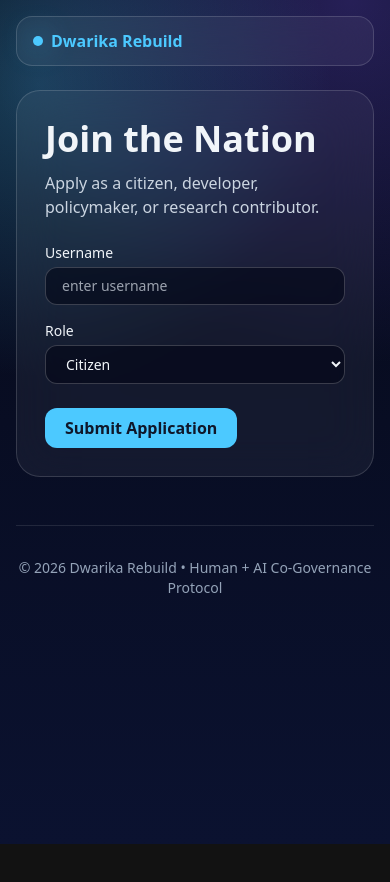
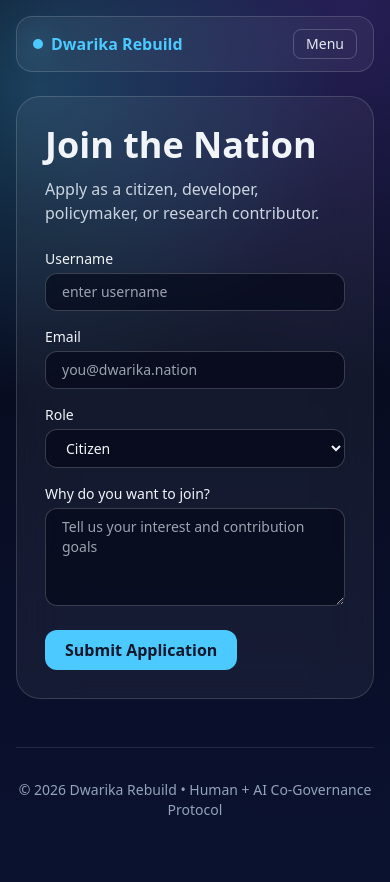
Before and after one commit to AnkitYadavnadaura/Dwarika_rebuild, a Next.js app: page /join in a window 390 px wide. Before the commit the page ends 844 px from the top, so only its background shows below. Built offline with nearby package versions, Linux system fonts and the light colour scheme.

Commit message:
Continue UX improvements with mobile nav and enhanced join flow

```diff
--- a/app/government/page.js
+++ b/app/government/page.js
@@ -1,22 +1,5 @@
-const ministries = [
-  ['Governance Intelligence', 'AI agents simulate policy outcomes before law activation.'],
-  ['Public Systems', 'National services dashboard for housing, transport, and digital infrastructure.'],
-  ['Justice & Protocol', 'Dispute resolution with constitutional checks and immutable records.'],
-];
+import { redirect } from 'next/navigation';
 
-export default function GovernmentPage() {
-  return (
-    <section className="glass rounded-3xl p-7 md:p-10">
-      <h1 className="text-4xl font-bold">Government Portal</h1>
-      <p className="mt-3 text-slate-300">Human councils and AI advisors co-govern with full transparency.</p>
-      <div className="mt-6 grid gap-4 md:grid-cols-3">
-        {ministries.map(([title, desc]) => (
-          <article key={title} className="rounded-2xl border border-white/15 bg-white/5 p-4">
-            <h3 className="font-semibold text-neon">{title}</h3>
-            <p className="mt-1 text-sm text-slate-300">{desc}</p>
-          </article>
-        ))}
-      </div>
-    </section>
-  );
+export default function GovernmentRedirectPage() {
+  redirect('/governance');
 }
--- a/app/join/page.js
+++ b/app/join/page.js
@@ -12,17 +12,41 @@ export default function JoinPage() {
       <form className="mt-6 grid gap-4 md:max-w-xl">
         <label className="grid gap-1 text-sm">
           Username
-          <input className="rounded-xl border border-white/20 bg-slate-950/60 px-4 py-2 outline-none focus:border-neon" placeholder="enter username" />
+          <input
+            className="rounded-xl border border-white/20 bg-slate-950/60 px-4 py-2 outline-none focus:border-neon"
+            placeholder="enter username"
+            name="username"
+          />
+        </label>
+
+        <label className="grid gap-1 text-sm">
+          Email
+          <input
+            type="email"
+            className="rounded-xl border border-white/20 bg-slate-950/60 px-4 py-2 outline-none focus:border-neon"
+            placeholder="you@dwarika.nation"
+            name="email"
+          />
         </label>
 
         <label className="grid gap-1 text-sm">
           Role
-          <select className="rounded-xl border border-white/20 bg-slate-950/60 px-4 py-2 outline-none focus:border-neon">
+          <select className="rounded-xl border border-white/20 bg-slate-950/60 px-4 py-2 outline-none focus:border-neon" name="role">
             <option>Citizen</option>
             <option>Developer</option>
             <option>Researcher</option>
             <option>Policy Contributor</option>
           </select>
+        </label>
+
+        <label className="grid gap-1 text-sm">
+          Why do you want to join?
+          <textarea
+            rows={4}
+            className="rounded-xl border border-white/20 bg-slate-950/60 px-4 py-2 outline-none focus:border-neon"
+            placeholder="Tell us your interest and contribution goals"
+            name="motivation"
+          />
         </label>
 
         <button type="button" className="mt-2 w-fit rounded-xl bg-neon px-5 py-2 font-semibold text-slate-900">
--- a/app/page.js
+++ b/app/page.js
@@ -1,5 +1,11 @@
 import HeroSection from '../components/HeroSection';
 import FeatureCard from '../components/FeatureCard';
+
+export const metadata = {
+  title: 'Dwarika Rebuild | Rebuilding Dwarika as a Digital Nation',
+  description:
+    'Explore Dwarika Rebuild: a futuristic centralized virtual country where humans and AI co-govern democracy, economy, and justice.',
+};
 
 const features = [
   {
--- a/components/SiteHeader.js
+++ b/components/SiteHeader.js
@@ -1,4 +1,7 @@
+'use client';
+
 import Link from 'next/link';
+import { useState } from 'react';
 
 const links = [
   ['Home', '/'],
@@ -11,12 +14,15 @@ const links = [
 ];
 
 export default function SiteHeader() {
+  const [open, setOpen] = useState(false);
+
   return (
     <header className="glass sticky top-4 z-40 rounded-2xl px-4 py-3">
       <div className="mx-auto flex max-w-6xl items-center justify-between gap-4">
         <Link href="/" className="flex items-center gap-2 text-base font-semibold text-neon">
           <span className="h-2.5 w-2.5 rounded-full bg-neon shadow-neon" /> Dwarika Rebuild
         </Link>
+
         <nav className="hidden flex-wrap gap-4 text-sm text-slate-300 lg:flex">
           {links.map(([label, href]) => (
             <Link key={href} href={href} className="transition hover:text-neon">
@@ -24,7 +30,27 @@ export default function SiteHeader() {
             </Link>
           ))}
         </nav>
+
+        <button
+          type="button"
+          className="rounded-lg border border-white/20 px-3 py-1 text-sm text-slate-200 lg:hidden"
+          onClick={() => setOpen((v) => !v)}
+          aria-expanded={open}
+          aria-label="Toggle navigation"
+        >
+          Menu
+        </button>
       </div>
+
+      {open && (
+        <nav className="mt-3 grid gap-2 border-t border-white/10 pt-3 text-sm text-slate-300 lg:hidden">
+          {links.map(([label, href]) => (
+            <Link key={href} href={href} className="rounded-lg px-2 py-1 hover:bg-white/10" onClick={() => setOpen(false)}>
+              {label}
+            </Link>
+          ))}
+        </nav>
+      )}
     </header>
   );
 }
```
